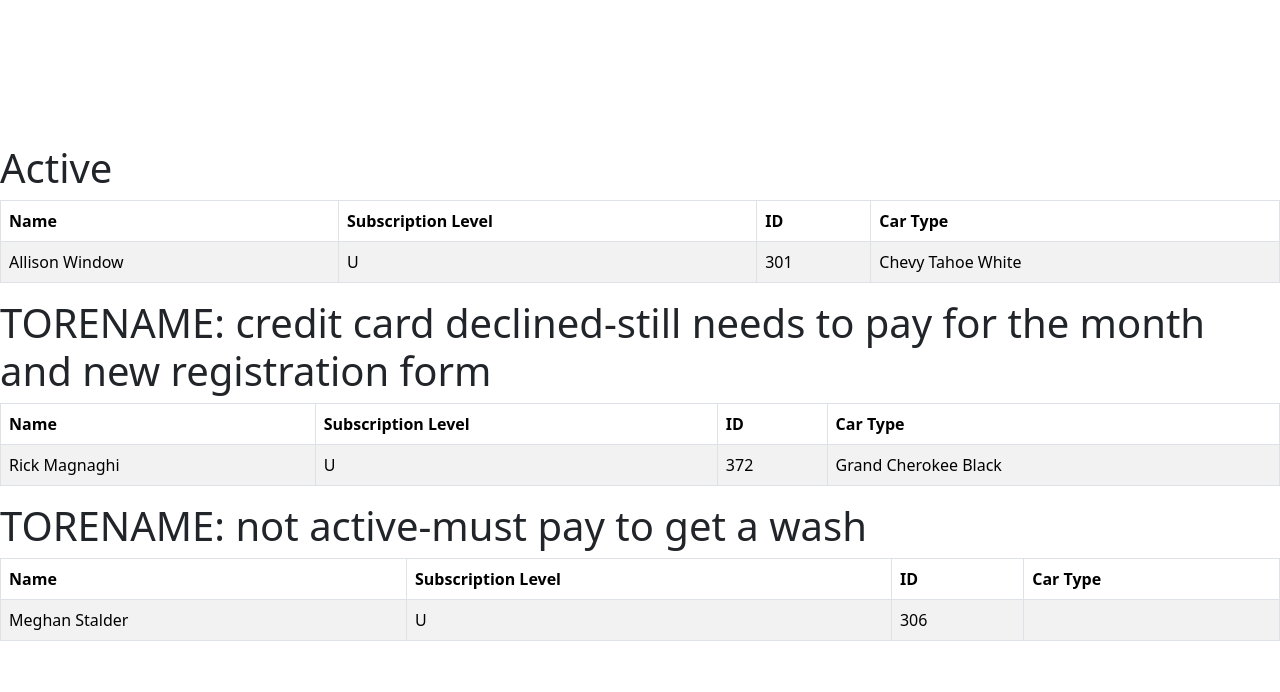
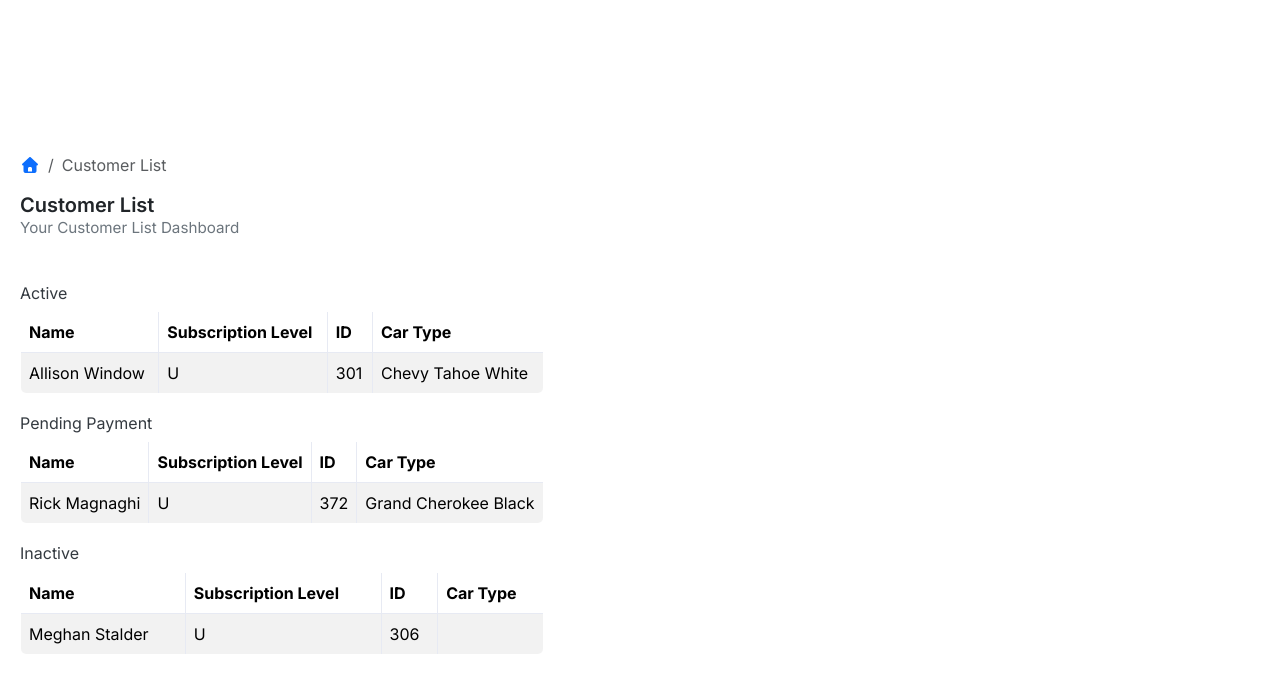
Before and after one commit to wwu-cs450/Splash-Zone-CMS, a React (Vite) app in the folder cms-app/: page /customers in a window 1280 px wide. Shown: the top 692 px of the page. Built offline with nearby package versions, Linux system fonts and the light colour scheme.

Commit message:
Styled Customer List with its module.css file and Created page 'Breadcrumb'

```diff
--- /dev/null
+++ b/cms-app/src/css/customer-list-page.module.css
@@ -0,0 +1,48 @@
+@import url('https://fonts.googleapis.com/css2?family=Inter:wght@400;600;700&display=swap');
+
+:root {
+  --muted: #6c757d;
+  --gap: 1.25rem;
+}
+
+.customerList {
+  padding: var(--gap);
+  font-family: 'Inter', system-ui, -apple-system, "Segoe UI", Roboto, Arial;
+}
+
+.header {
+  margin-bottom: 0.5rem;
+}
+
+.title {
+  margin: 0;
+  font-size: 1.25rem;
+  font-weight: 600;
+}
+
+.subtitle {
+  margin: 0;
+  color: var(--muted);
+  font-size: 0.95rem;
+}
+
+.sectionTitle {
+  margin-top: 1.25rem;
+  margin-bottom: 0.5rem;
+  font-size: 1rem;
+  color: #343a40;
+}
+
+.tableWrapper {
+  margin-bottom: 1rem;
+}
+
+.table {
+  border: 1px solid #e7eaf3;
+  border-radius: 6px;
+  overflow: hidden;
+}
+
+:global(.text-muted-important) {
+  color: var(--muted) !important;
+}
--- a/cms-app/src/pages/customer-list-page.jsx
+++ b/cms-app/src/pages/customer-list-page.jsx
@@ -1,10 +1,139 @@
+// -import '../css/customer-list-page.css';
+// +import styles from '../css/customer-list-page.module.css';
+//  import 'bootstrap/dist/css/bootstrap.min.css'; // page-only import
+// import Table from 'react-bootstrap/Table';
+// import Breadcrumb from "react-bootstrap/Breadcrumb";
+
+// function CustomerListPage() {
+//   return (
+//     <div>
+//       <div className="d-lg-flex justify-content-between flex-wrap flex-md-nowrap align-items-center py-4">
+//         <div className="mb-4 mb-lg-0">
+//           <Breadcrumb>
+//             <Breadcrumb.Item href="#">
+//               <FontAwesomeIcon icon={faHome} />
+//             </Breadcrumb.Item>
+//             <Breadcrumb.Item href="#">Volt</Breadcrumb.Item>
+//             <Breadcrumb.Item active>Users List</Breadcrumb.Item>
+//           </Breadcrumb>
+//           <h4>Users List</h4>
+//           <p className="mb-0">Your web analytics dashboard template.</p>
+//         </div>
+//       </div>
+//     <h1>Active</h1>
+//       <Table striped bordered hover>
+//         <thead>
+//           <tr>
+//             <th>Name</th>
+//             <th>Subscription Level</th>
+//             <th>ID</th>
+//             <th>Car Type</th>
+//           </tr>
+//         </thead>
+//         <tbody>
+//           <tr>
+//             <td>Allison Window</td>
+//             <td>U</td>
+//             <td>301</td>
+//             <td>Chevy Tahoe White</td>
+//           </tr>
+//         </tbody>
+//       </Table>
+//     <h1>TORENAME: credit card declined-still needs to pay for the month and new registration form</h1>
+//       <Table striped bordered hover>
+//         <thead>
+//           <tr>
+//             <th>Name</th>
+//             <th>Subscription Level</th>
+//             <th>ID</th>
+//             <th>Car Type</th>
+//           </tr>
+//         </thead>
+//         <tbody>
+//           <tr>
+//             <td>Rick Magnaghi</td>
+//             <td>U</td>
+//             <td>372</td>
+//             <td>Grand Cherokee Black</td>
+//           </tr>
+//         </tbody>
+//       </Table>
+//     <h1>TORENAME: not active-must pay to get a wash</h1>
+//       <Table striped bordered hover>
+//         <thead>
+//           <tr>
+//             <th>Name</th>
+//             <th>Subscription Level</th>
+//             <th>ID</th>
+//             <th>Car Type</th>
+//           </tr>
+//         </thead>
+//         <tbody>
+//           <tr>
+//             <td>Meghan Stalder</td>
+//             <td>U</td>
+//             <td>306</td>
+//             <td></td>
+//           </tr>
+//         </tbody>
+//       </Table>
+//     </div>
+//   );
+// }
+
+// export default CustomerListPage;
+
+// ...existing code...
+import 'bootstrap/dist/css/bootstrap.min.css';
+import styles from '../css/customer-list-page.module.css';
 import Table from 'react-bootstrap/Table';
+import Breadcrumb from 'react-bootstrap/Breadcrumb';
+import { FontAwesomeIcon } from '@fortawesome/react-fontawesome';
+import { faHome } from '@fortawesome/free-solid-svg-icons';
 
 function CustomerListPage() {
+  const activeCustomers = [
+    { id: 301, name: 'Allison Window', subscription: 'U', car: 'Chevy Tahoe White' },
+  ];
+
+  const pendingPayment = [
+    { id: 372, name: 'Rick Magnaghi', subscription: 'U', car: 'Grand Cherokee Black' },
+  ];
+
+  const inactive = [
+    { id: 306, name: 'Meghan Stalder', subscription: 'U', car: '' },
+  ];
+
+  const renderRows = (list) =>
+    list.map((c) => (
+      <tr key={c.id}>
+        <td>{c.name}</td>
+        <td>{c.subscription}</td>
+        <td>{c.id}</td>
+        <td>{c.car}</td>
+      </tr>
+    ));
+
   return (
-    <div>
-    <h1>Active</h1>
-      <Table striped bordered hover>
+    <div className={styles.customerList}>
+      <div
+        className={`d-lg-flex justify-content-between flex-wrap flex-md-nowrap align-items-center py-4 ${styles.header}`}
+      >
+        <div className="mb-4 mb-lg-0">
+          <Breadcrumb>
+            <Breadcrumb.Item href="#">
+              <FontAwesomeIcon icon={faHome} />
+            </Breadcrumb.Item>
+            <Breadcrumb.Item active>Customer List</Breadcrumb.Item>
+          </Breadcrumb>
+          <h4 className={styles.title}>Customer List</h4>
+          <p className={`${styles.subtitle} mb-0`}>Your Customer List Dashboard</p>
+        </div>
+      </div>
+
+      <h1 className={styles.sectionTitle}>Active</h1>
+      <div className={styles.tableWrapper}>
+        <Table striped bordered hover className={styles.table}>
           <thead>
             <tr>
               <th>Name</th>
@@ -13,17 +142,13 @@ function CustomerListPage() {
               <th>Car Type</th>
             </tr>
           </thead>
-        <tbody>
-          <tr>
-            <td>Allison Window</td>
-            <td>U</td>
-            <td>301</td>
-            <td>Chevy Tahoe White</td>
-          </tr>
-        </tbody>
+          <tbody>{renderRows(activeCustomers)}</tbody>
         </Table>
-    <h1>TORENAME: credit card declined-still needs to pay for the month and new registration form</h1>
-      <Table striped bordered hover>
+      </div>
+
+      <h1 className={styles.sectionTitle}>Pending Payment</h1>
+      <div className={styles.tableWrapper}>
+        <Table striped bordered hover className={styles.table}>
           <thead>
             <tr>
               <th>Name</th>
@@ -32,17 +157,13 @@ function CustomerListPage() {
               <th>Car Type</th>
             </tr>
           </thead>
-        <tbody>
-          <tr>
-            <td>Rick Magnaghi</td>
-            <td>U</td>
-            <td>372</td>
-            <td>Grand Cherokee Black</td>
-          </tr>
-        </tbody>
+          <tbody>{renderRows(pendingPayment)}</tbody>
         </Table>
-    <h1>TORENAME: not active-must pay to get a wash</h1>
-      <Table striped bordered hover>
+      </div>
+
+      <h1 className={styles.sectionTitle}>Inactive</h1>
+      <div className={styles.tableWrapper}>
+        <Table striped bordered hover className={styles.table}>
           <thead>
             <tr>
               <th>Name</th>
@@ -51,17 +172,12 @@ function CustomerListPage() {
               <th>Car Type</th>
             </tr>
           </thead>
-        <tbody>
-          <tr>
-            <td>Meghan Stalder</td>
-            <td>U</td>
-            <td>306</td>
-            <td></td>
-          </tr>
-        </tbody>
+          <tbody>{renderRows(inactive)}</tbody>
         </Table>
+      </div>
     </div>
   );
 }
 
 export default CustomerListPage;
+// ...existing code...
```
Lines whose indentation alone changed are shown as unchanged.
